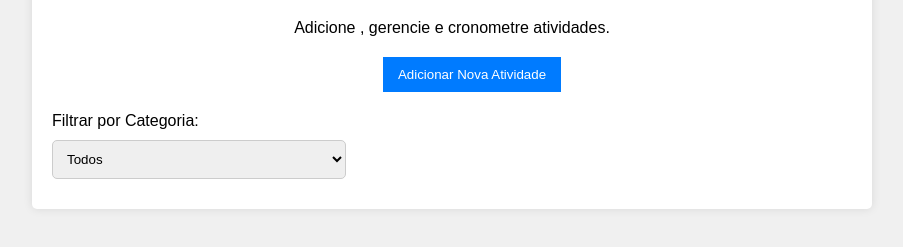
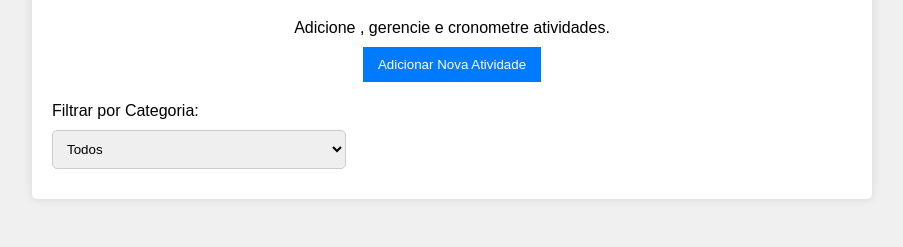
Before and after one commit to morettonijose/-timerActivities-frontEnd, a website with bundled scripts: page public/index.html in a window 1280 px wide. Shown: the part 101-348 px from the top of the page, without its empty margins (188-1091 px from the left). Built offline with nearby package versions, Linux system fonts and the light colour scheme; files whose address does not match are found by name.

Commit message:
ajuste css botao adicionar

```diff
--- a/public/statics/styles.css
+++ b/public/statics/styles.css
@@ -52,7 +52,7 @@ li:hover {
 
 
 .containterIntro p{ width:100%; text-align:center; margin-bottom:10px  }
-.container-create-button {text-align:center;width:100%;margin:20px}
+.container-create-button {text-align:center;width:100%;margin-bottom:20px}
 
 
 
```
